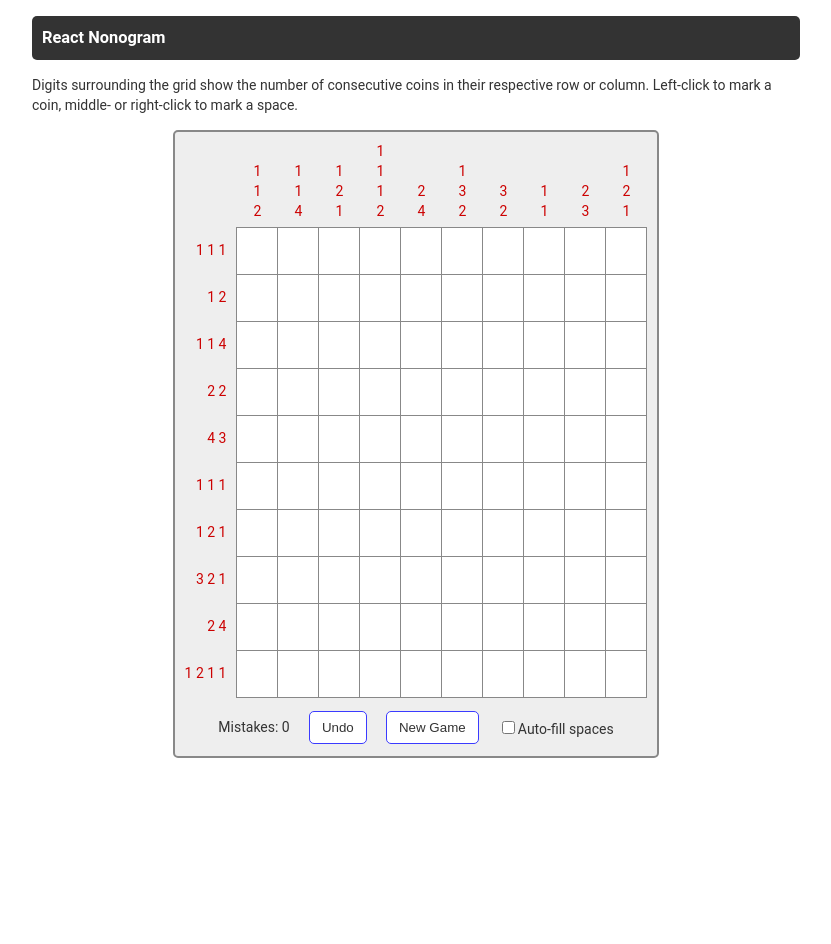
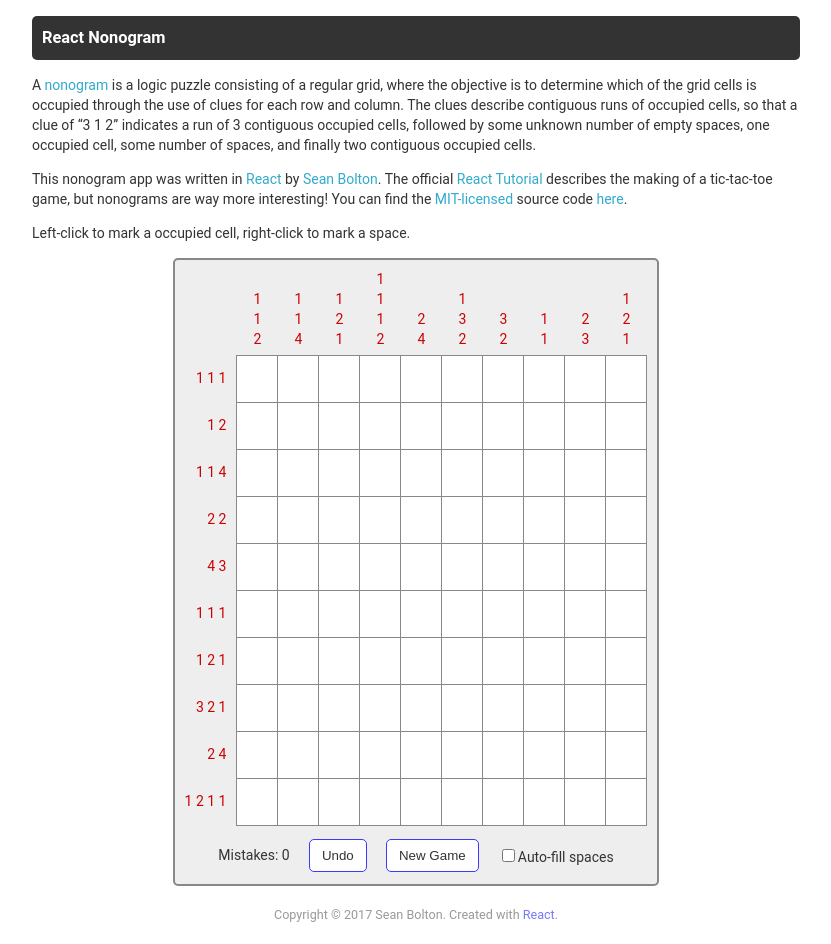
Before and after one commit to smbolton/react-nonogram, a React app: page public/index.html in a window 1280 px wide. Shown: the whole page, without its empty margins (224-1055 px from the left). Before the commit the page ends 800 px from the top, so only its background shows below. Built offline with nearby package versions, Linux system fonts and the light colour scheme.

Commit message:
Extend explanatory text and add footer.

```diff
--- a/public/index.html
+++ b/public/index.html
@@ -11,13 +11,32 @@
   <body>
     <div class="container">
       <h3 class="header">React Nonogram</h3>
-      <p>Digits surrounding the grid show the number of consecutive coins in their respective
-        row or column. Left-click to mark a coin, middle- or right-click to mark a space.
+      <p>A <a href="https://en.wikipedia.org/wiki/Nonogram">nonogram</a> is a logic
+        puzzle consisting of a regular grid, where the objective is to determine
+        which of the grid cells is occupied through the use of clues for each row
+        and column. The clues describe contiguous runs of occupied cells, so that a
+        clue of “3 1 2” indicates a run of 3 contiguous occupied cells, followed by
+        some unknown number of empty spaces, one occupied cell, some number of spaces,
+        and finally two contiguous occupied cells.
+      </p>
+      <p>This nonogram app was written in <a href="https://reactjs.org/">React</a>
+        by <a href="http://smbolton.com/">Sean Bolton</a>. The official
+        <a href="https://reactjs.org/tutorial/tutorial.html">React Tutorial</a>
+        describes the making of a tic-tac-toe game, but nonograms are way more
+        interesting! You can find the
+        <a href="https://github.com/smbolton/react-nonogram/blob/master/LICENSE">
+        MIT-licensed</a> source code
+        <a href="https://github.com/smbolton/react-nonogram/">here</a>.
+      </p>
+      <p>Left-click to mark a occupied cell, right-click to mark a space.
       </p>
       <noscript>
         You need to enable JavaScript to run this app.
       </noscript>
       <div id="root"></div>
+      <div class="footer">
+        Copyright © 2017 Sean Bolton. Created with <a href="http://www.reactjs.org/">React</a>.
+      </div>
     </div>
   </body>
 </html>
```
